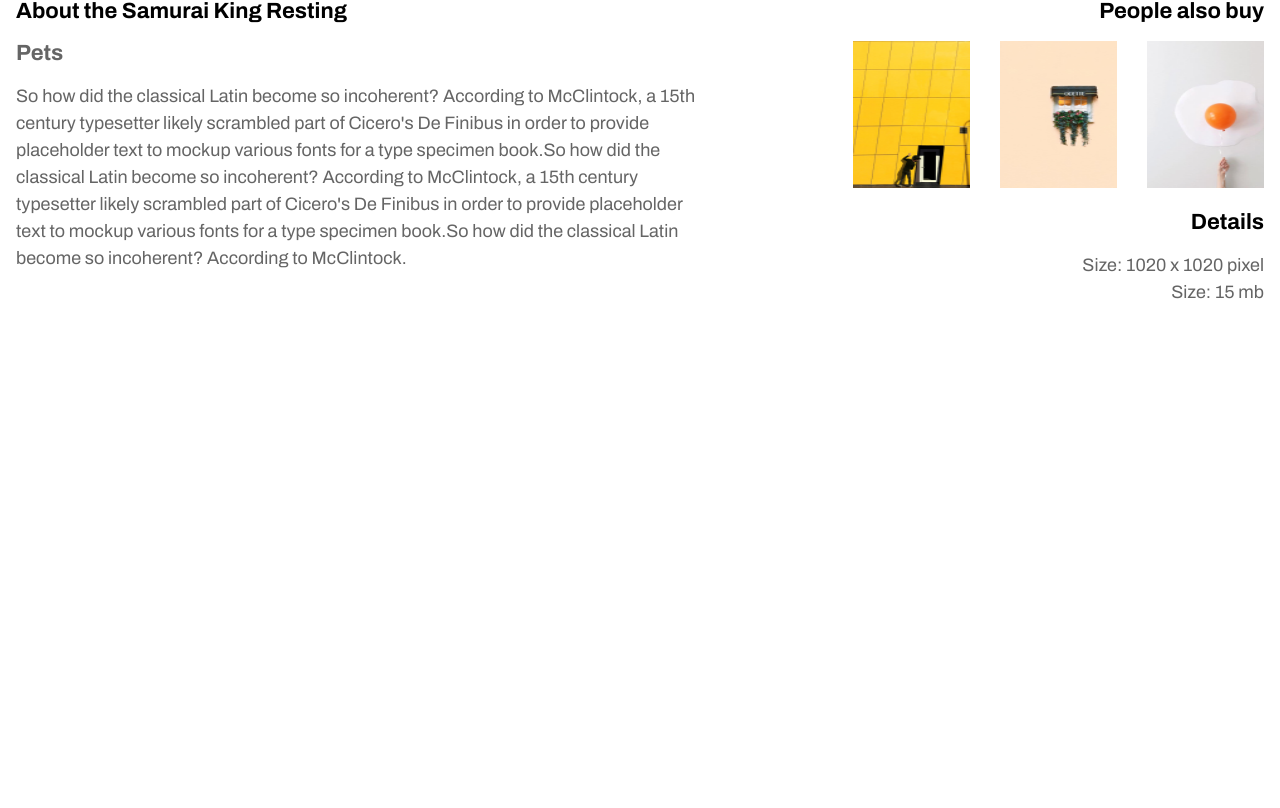
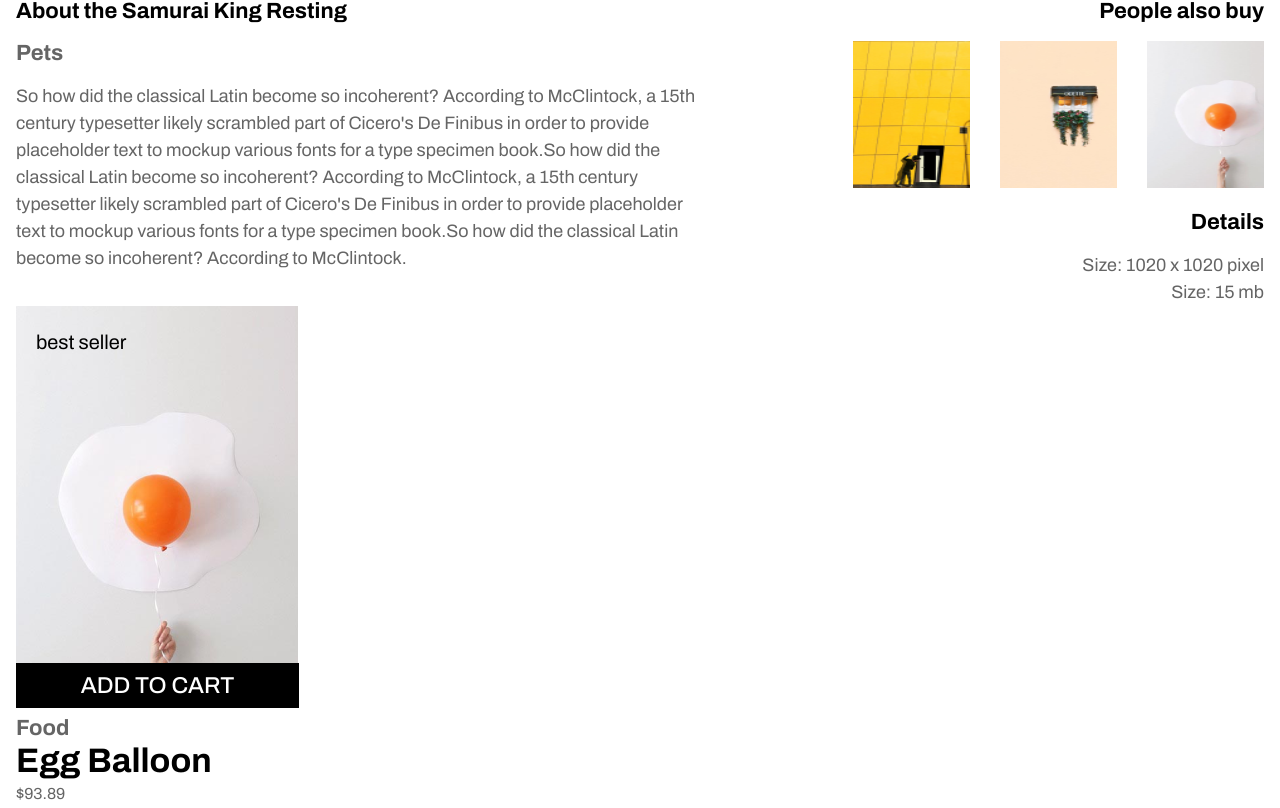
Before and after one commit to WaelFa/next-test, a Next.js app: page / in a window 1280 px wide. Shown: the part 892-1700 px from the top of the page. Before the commit the page ends 1198 px from the top, so only its background shows below. Built offline with nearby package versions, Linux system fonts and the light colour scheme.

Commit message:
added product card

```diff
--- a/components/ProductCard.js
+++ b/components/ProductCard.js
@@ -1,11 +1,25 @@
-import React from 'react'
+import React from "react";
+import Image from "next/image";
+
+// image import
+import cardImage from "../assets/cardImage.png";
 
 function ProductCard() {
-    return (
-        <div>
-
-        </div>
-    )
+  const isBestSeller = true;
+  return (
+    <div className="product-card">
+      <div className="pc-cover">
+        {isBestSeller && <p>best seller</p>}
+        <Image src={cardImage} alt="product image" />
+        <div className="pc-button">Add to cart</div>
+      </div>
+      <div className="pc-body">
+        <span>Food</span>
+        <h3>Egg Balloon</h3>
+        <p>$93.89</p>
+      </div>
+    </div>
+  );
 }
 
-export default ProductCard
+export default ProductCard;
--- a/components/ProductsList.js
+++ b/components/ProductsList.js
@@ -1,11 +1,14 @@
-import React from 'react'
+import React from "react";
+
+// components imports
+import ProductCard from "./ProductCard";
 
 function ProductsList() {
-    return (
-        <div>
-
-        </div>
-    )
+  return (
+    <div>
+      <ProductCard />
+    </div>
+  );
 }
 
-export default ProductsList
+export default ProductsList;
--- /dev/null
+++ b/styles/components/_productCard.scss
@@ -0,0 +1,49 @@
+.product-card {
+  width: fit-content;
+  .pc-cover {
+    position: relative;
+    p {
+      position: absolute;
+      top: 5px;
+      left: 20px;
+      z-index: 1;
+      font-size: 20px;
+      font-weight: 400;
+    }
+    .pc-button {
+      color: $color-white;
+      background-color: $color-black;
+      width: 100%;
+      position: absolute;
+      bottom: 0;
+      left: 0;
+      text-transform: uppercase;
+      font-weight: 500;
+      font-size: 23px;
+      text-align: center;
+      padding: 10px 0px;
+    }
+  }
+  .pc-body {
+    span {
+      font-size: 22px;
+      line-height: 24px;
+      font-weight: 700;
+      color: $color-darkGray;
+      display: block;
+      margin: 8px 0px 2px;
+    }
+    h3 {
+      font-size: 34px;
+      line-height: 37px;
+      color: $color-black;
+      font-weight: 700;
+      margin: 0;
+    }
+    p {
+      color: $color-darkGray;
+      font-weight: 400;
+      margin: 6px 0px;
+    }
+  }
+}
--- a/styles/main.scss
+++ b/styles/main.scss
@@ -11,3 +11,4 @@
 @import "./components/container";
 @import "./components/cart";
 @import "./components/featuredProduct";
+@import "./components/productCard";
```
Also changed, not shown: assets/cardImage.png (added).
